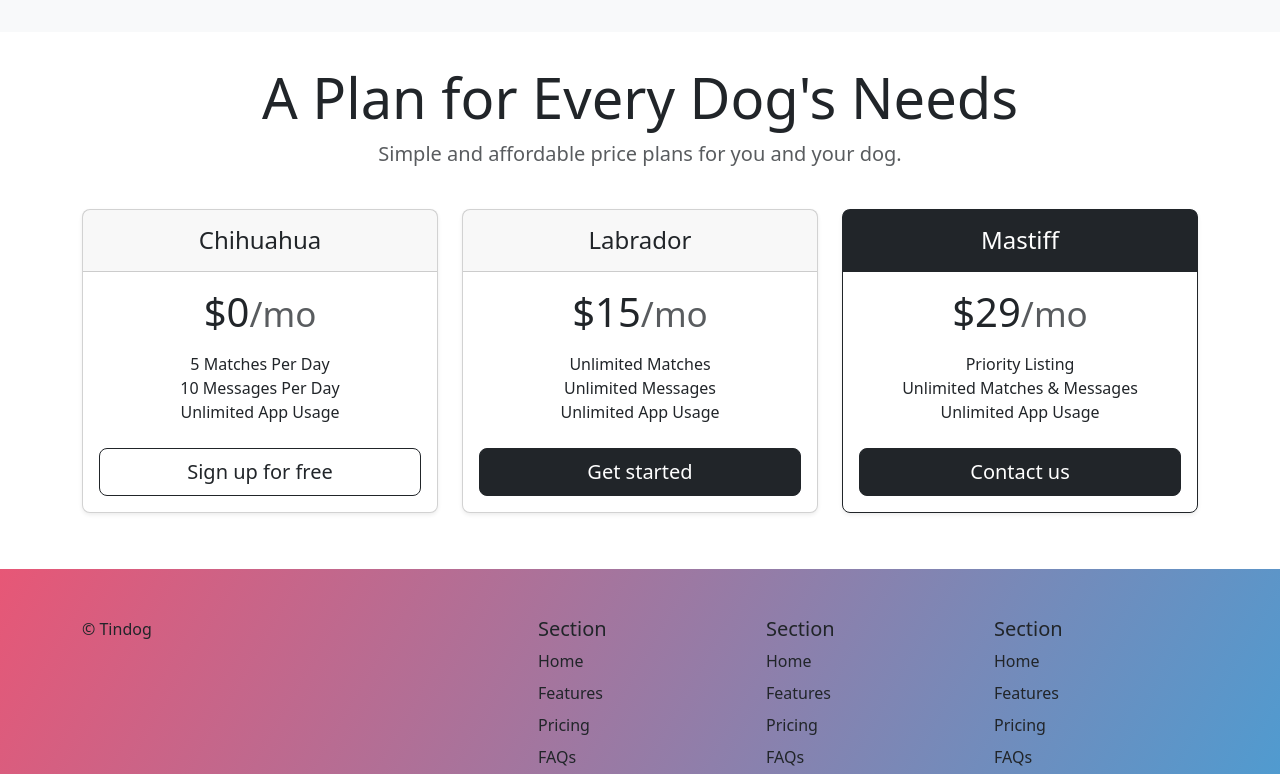
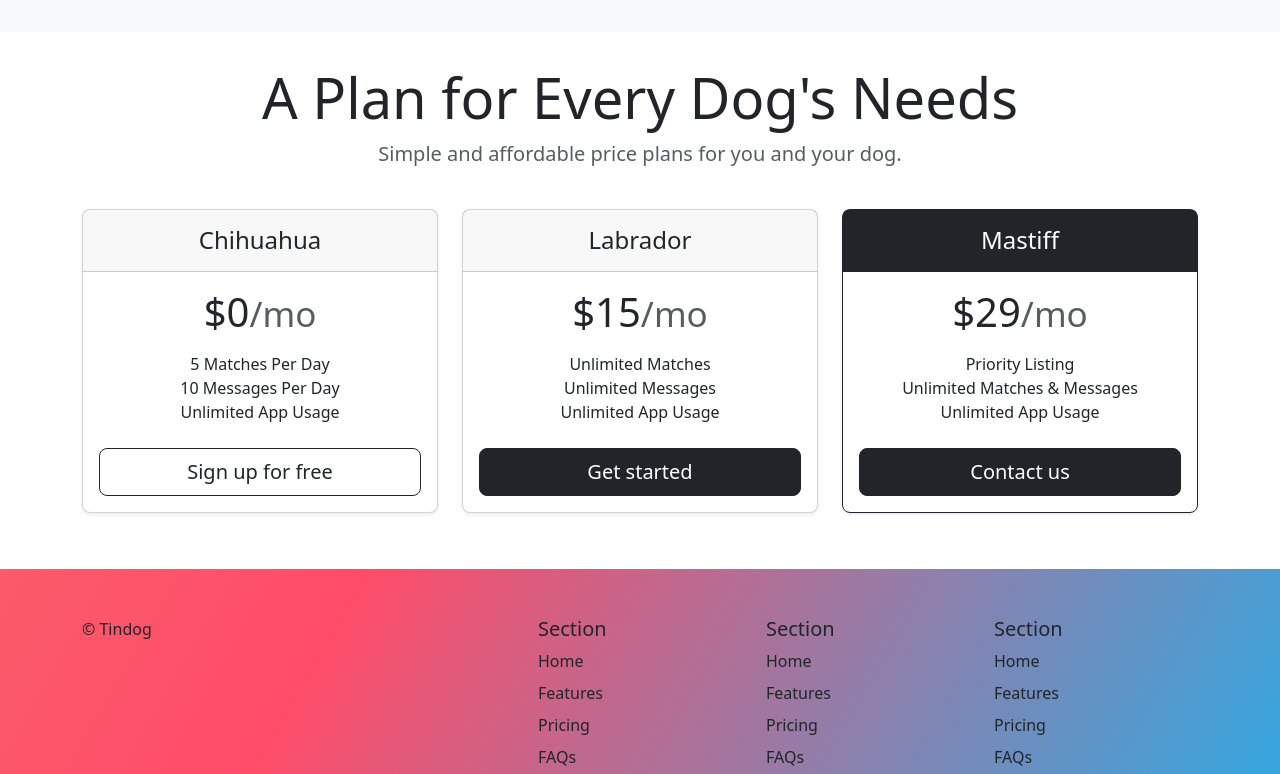
Before and after one commit to bryanluu/udemy-web-dev-bootcamp, a plain HTML site: page 11.3+TinDog+Project/11.3 TinDog Project/index.html in a window 1280 px wide. Shown: the part 1468-2242 px from the top of the page. Drawn offline with nearby package versions, Linux system fonts and the light colour scheme.

Commit message:
:lipstick: fix background for Tindog

```diff
--- a/11.3+TinDog+Project/11.3 TinDog Project/index.html
+++ b/11.3+TinDog+Project/11.3 TinDog Project/index.html
@@ -9,10 +9,10 @@
   <link rel="stylesheet" href="./css/style.css">
 </head>
 
-<body class="gradient-background">
+<body>
 
   <!-- Title -->
-  <section id="title">
+  <section id="title" class="gradient-background">
     <div class="container col-xxl-8 px-4 pt-5">
       <div class="row flex-lg-row-reverse align-items-center g-5 pt-5">
         <div class="col-10 col-sm-8 col-lg-6">
@@ -181,7 +181,7 @@
     </div>
   </section>
   <!-- Footer -->
-  <section id="footer">
+  <section id="footer" class="gradient-background">
     <footer class="bd-footer bg-none">
       <div class="container py-5">
         <div class="row">
```
